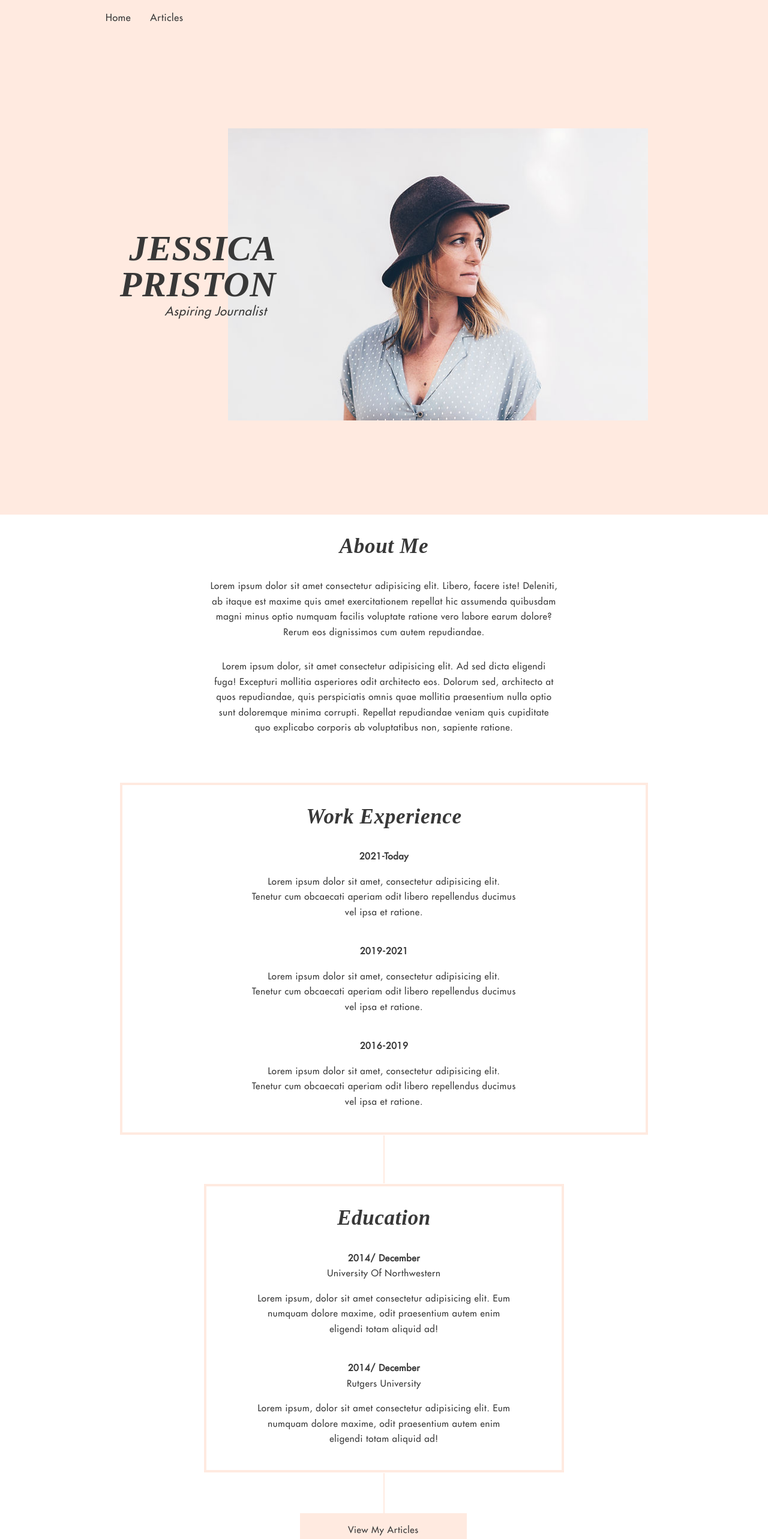
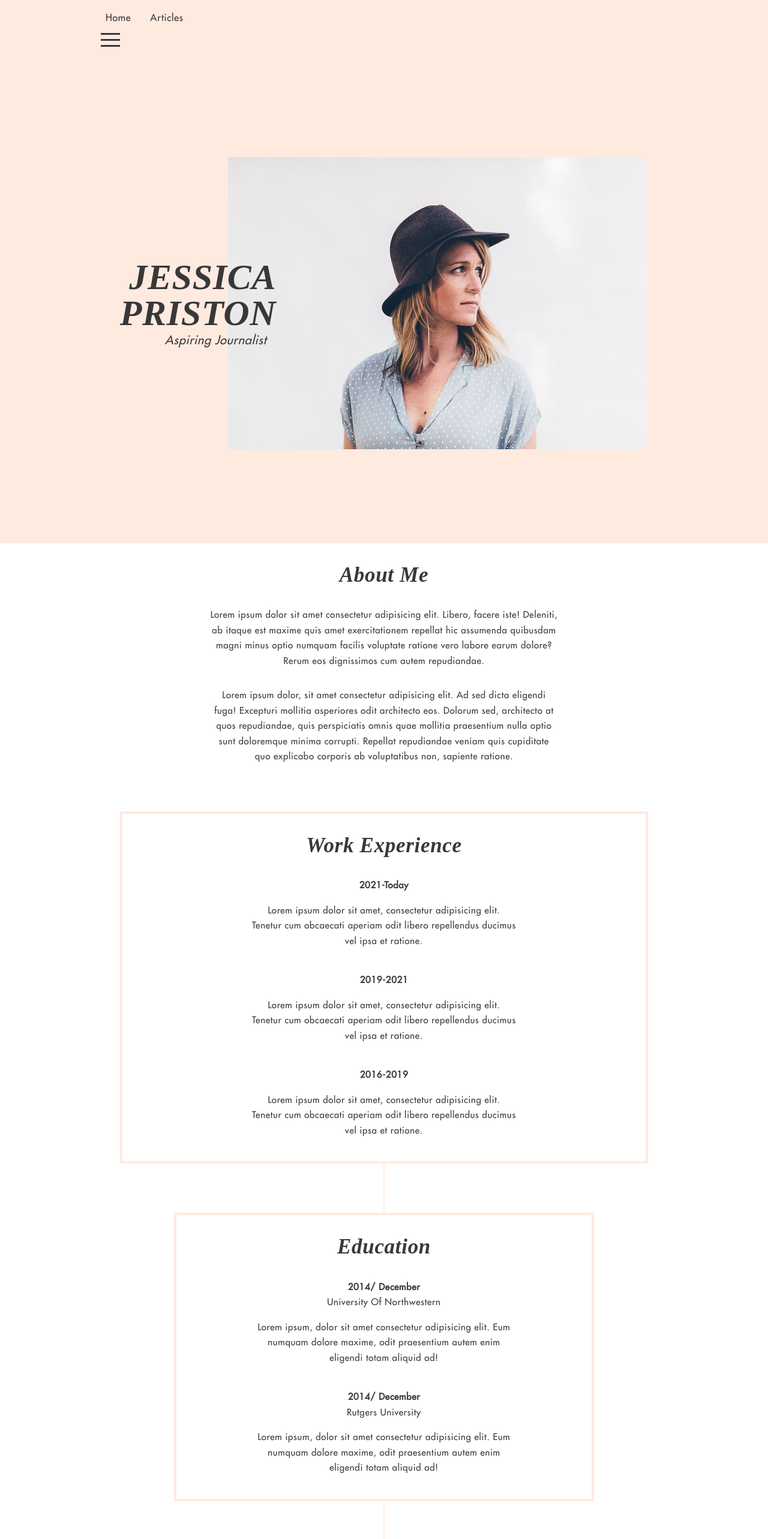
Before and after one commit to shathipaul/journalist-portfolio-website, a Next.js app: page / in a window 1280 px wide. Shown: the top 2566 px of the page at 60% size. Built offline with nearby package versions, Linux system fonts and the light colour scheme.

Commit message:
made changes in navbar and education

```diff
--- a/package.json
+++ b/package.json
@@ -9,6 +9,7 @@
     "lint": "next lint"
   },
   "dependencies": {
+    "hamburger-react": "^2.5.1",
     "next": "14.2.4",
     "react": "^18",
     "react-dom": "^18",
--- a/src/components/home/Education.tsx
+++ b/src/components/home/Education.tsx
@@ -12,7 +12,7 @@ const Education = () => {
     },
   ];
   return (
-    <div className="max-w-[280px] md:max-w-[600px] m-auto my-10">
+    <div className="max-w-[280px] md:max-w-[500px] lg:max-w-[700px] m-auto my-10">
       <div
         className="flex flex-col gap-10
      justify-center items-center py-10 px-4 border-4 border-secondary"
--- a/src/shared/navbar/Navbar.tsx
+++ b/src/shared/navbar/Navbar.tsx
@@ -1,6 +1,9 @@
 import Link from "next/link";
+import { Fade as Hamburger } from "hamburger-react";
+import { useState } from "react";
 
 const Navbar = () => {
+  const [isOpen, setOpen] = useState(false);
   const menuData = [
     { name: "Home", link: "/" },
     { name: "Articles", link: "/articles" },
@@ -16,6 +19,7 @@ const Navbar = () => {
           {data.name}
         </Link>
       ))}
+      <Hamburger toggled={isOpen} toggle={setOpen} />
     </div>
   );
 };
```
Also changed, not shown: 1 other file (tests, documents, lock files or other folders).
